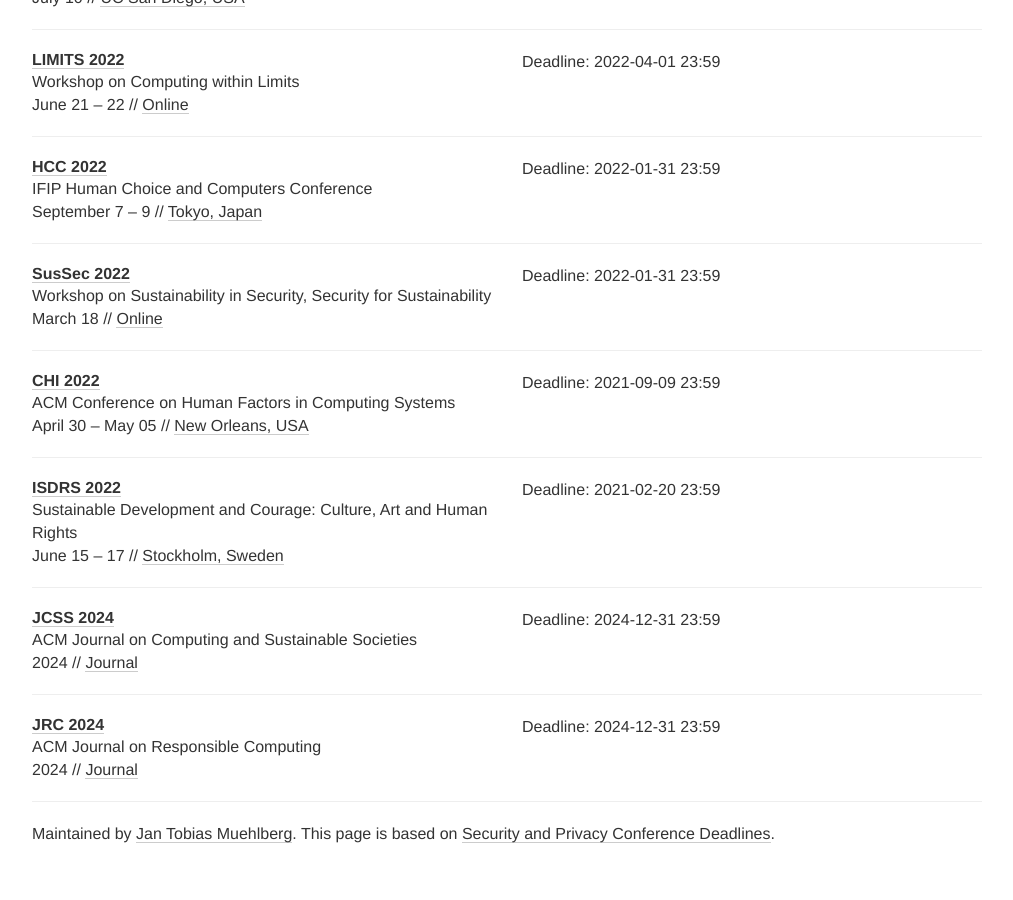
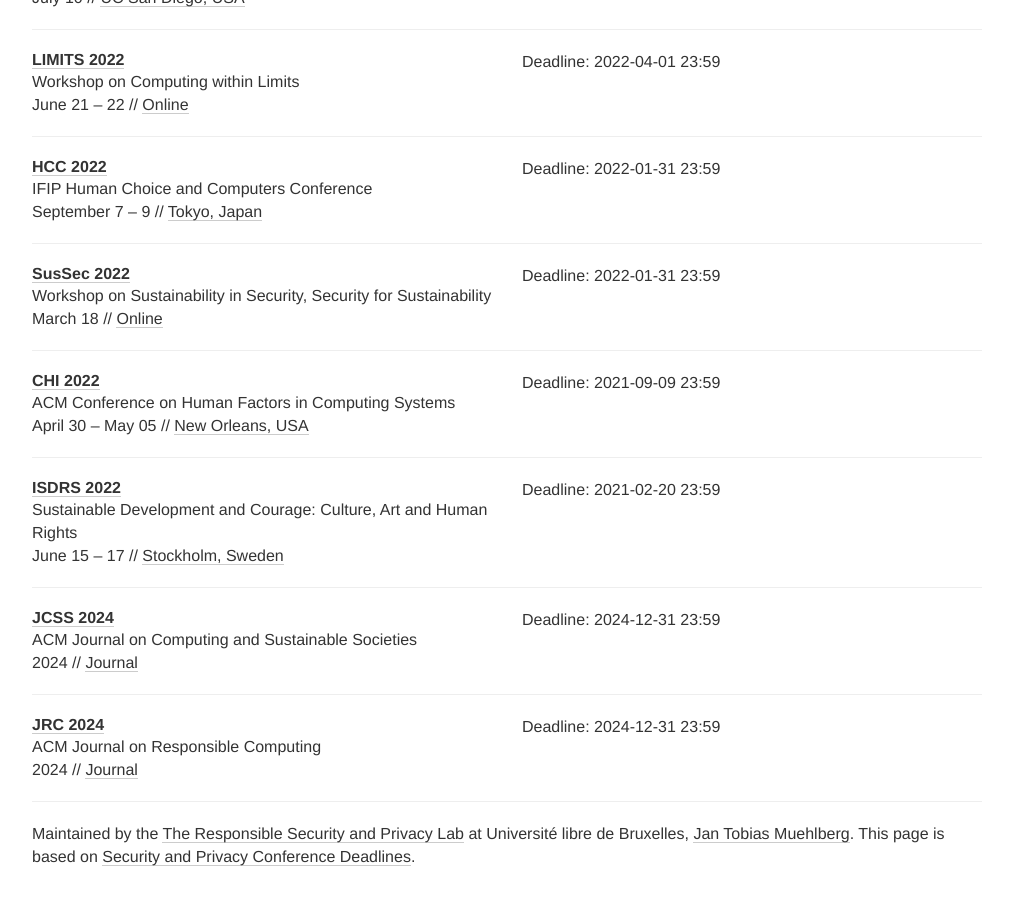
Before and after one commit to responsible-computing/responsible-computing.github.io, a Jekyll site: the page built from index.html, in a window 1280 px wide and 900 px high, scrolled down 3388 px. Shown: the whole window, without its empty margins (133-1146 px from the left). Built offline with Jekyll 4.4.1, drawn with Linux system fonts in a browser that asks for light colours; nearby versions of some CDN libraries; comment, search, counter and statistics services are not loaded; before the commit the page ends 4265 px from its top, so only the background shows below that.

Commit message:
link to the lab

```diff
--- a/index.html
+++ b/index.html
@@ -96,10 +96,11 @@
         {% endfor %}
       </div>
       <footer>
-        Maintained by <a href="https://www.beetzsee.de/aboutme.html">Jan
-Tobias Muehlberg</a>. This page is based on <a
-href="https://sec-deadlines.github.io/">Security and Privacy Conference
-Deadlines</a>.
+        Maintained by the <a href="https://resp-lab.github.io/">The
+Responsible Security and Privacy Lab</a> at Université libre de Bruxelles,
+<a href="https://www.beetzsee.de/aboutme.html">Jan Tobias Muehlberg</a>. This
+page is based on <a href="https://sec-deadlines.github.io/">Security and
+Privacy Conference Deadlines</a>.
       </footer>
     </div>
 
```
